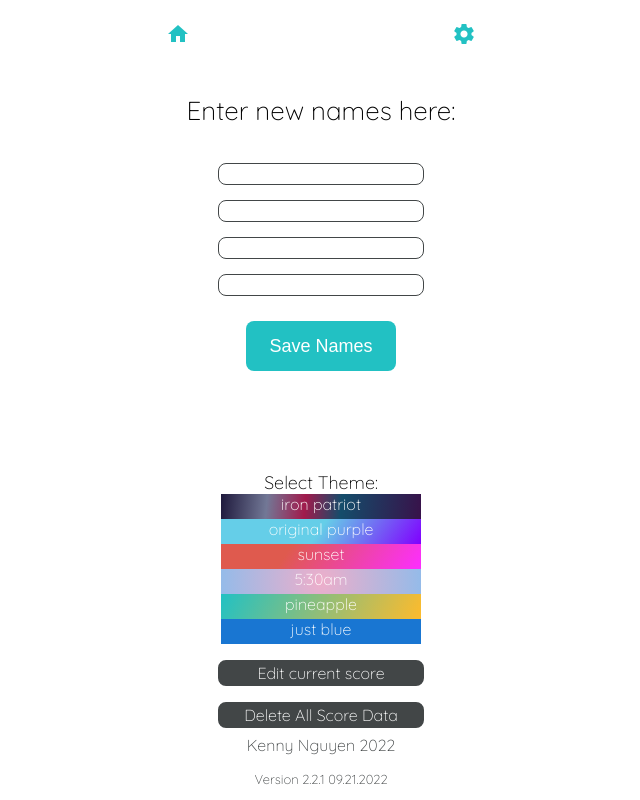
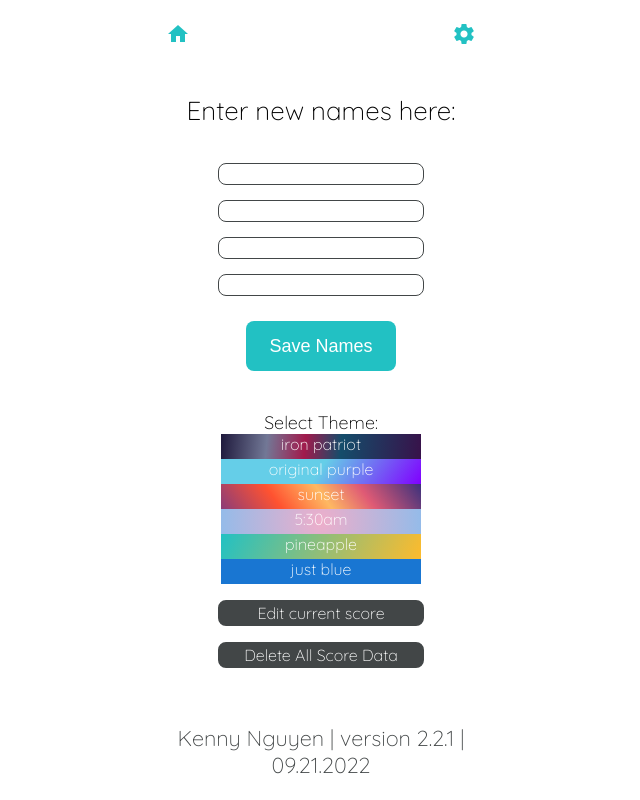
Before and after one commit to kennyqng/score, a React (Create React App) app: page /score/setting in a window 1280 px wide. Shown: the whole page, without its empty margins (319-959 px from the left). Built offline with nearby package versions, Linux system fonts and the light colour scheme.

Commit message:
submit button disabled when sum != 0

```diff
--- a/src/components/Add/Add.js
+++ b/src/components/Add/Add.js
@@ -74,7 +74,7 @@ function Add(props) {
       setNumber4(0);
       setRoundCounter(roundCounter + 1);
       localStorage.setItem("roundNumber", roundCounter + 1);
-    } else alert("Cannot submit. Sum of scores is not zero.");
+    } else console.log("Cannot submit. Sum of scores is not zero.");
   }
 
   return (
@@ -318,10 +318,10 @@ function Add(props) {
           </Grid>
         </Grid>
       </Box>
-      <button className="submit"
-      style= {{background:colorPreset[props.color]}}
+      <button className="submit" disabled={total === 0 ? false : true}
+      style= {total === 0 ? {background:colorPreset[props.color]} : {background:"gray"}}
        onClick={() => handleSubmit()}>
-        Submit
+        {total === 0 ? "Submit" : total}
       </button>
       <div>
         <Log arr={local} />
--- a/src/components/Total/Total.js
+++ b/src/components/Total/Total.js
@@ -26,10 +26,11 @@ function Total (props) {
       const gradientPresets = [
         'linear-gradient(152deg, rgba(30,25,60,1) 0%, rgba(114,120,150,1) 27%, rgba(161,26,76,1) 50%, rgba(15,104,150,1) 74%, rgba(56,18,74,1) 100%)',
         'linear-gradient(124deg, rgba(101,206,232,1) 49%, rgba(128,0,255,1) 100%)',
-        'linear-gradient(124deg, rgba(223,90,78,1) 33%, rgba(252,0,255,0.8211659663865546) 100%)',
+        'linear-gradient(54deg, rgba(139,61,121,1) 0%, rgba(255,82,48,1) 28%, rgba(254,184,98,1) 51%, rgba(223,90,117,1) 71%, rgba(59,49,124,1) 100%)',
         'radial-gradient(circle, rgba(238,174,202,1) 0%, rgba(148,187,233,1) 100%)',
         'linear-gradient(114deg, rgba(34,193,195,1) 0%, rgba(98,191,152,1) 29%, rgba(115,191,140,1) 37%, rgba(133,190,128,1) 45%, rgba(253,187,45,1) 100%)'
       ];
+
 
     return (
         <div className="Total">
--- a/src/components/pages/Setting.css
+++ b/src/components/pages/Setting.css
@@ -27,7 +27,7 @@
     display: block;
     text-align: center;
     align-items: center;
-    margin: 100px 0px 0px 0px;
+    margin: 40px 0px 0px 0px;
 }
 .setting-edit {
     color: white;
@@ -63,14 +63,14 @@
 }
 .author {
     color: #424647;
-    font-size: medium;
+    font-size: smaller;
     text-align: center;
     vertical-align: middle;
 }
 
 .version {
     color: #424647;
-    font-size: small;
+    font-size: smaller;
     text-align: center;
     vertical-align: middle;
 }
--- a/src/components/pages/Setting.js
+++ b/src/components/pages/Setting.js
@@ -10,7 +10,7 @@ function Setting(props) {
   const gradientPresets = [
     'linear-gradient(95deg, rgba(30,25,60,1) 0%, rgba(114,120,150,1) 23%, rgba(161,26,76,1) 42%, rgba(20,77,107,1) 60%, rgba(56,18,74,1) 100%)',
     'linear-gradient(124deg, rgba(101,206,232,1) 49%, rgba(128,0,255,1) 100%)',
-    'linear-gradient(124deg, rgba(223,90,78,1) 33%, rgba(252,0,255,0.8211659663865546) 100%)',
+    'linear-gradient(54deg, rgba(139,61,121,1) 0%, rgba(255,82,48,1) 28%, rgba(254,184,98,1) 51%, rgba(223,90,117,1) 71%, rgba(59,49,124,1) 100%)',
     'radial-gradient(circle, rgba(238,174,202,1) 0%, rgba(148,187,233,1) 100%)',
     'linear-gradient(114deg, rgba(34,193,195,1) 0%, rgba(98,191,152,1) 29%, rgba(115,191,140,1) 37%, rgba(133,190,128,1) 45%, rgba(253,187,45,1) 100%)'
   ];
@@ -83,8 +83,7 @@ function Setting(props) {
         </p>
       </div>
       <div  className="footer">
-        <p className="author">Kenny Nguyen 2022</p>
-        <p className="version">Version 2.2.1 09.21.2022</p>
+        <p className="author">Kenny Nguyen | version 2.2.1 | 09.21.2022</p>
       </div>
     </div>
   );
```
